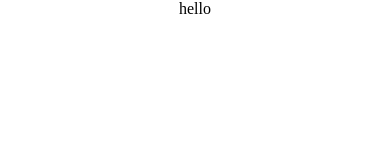
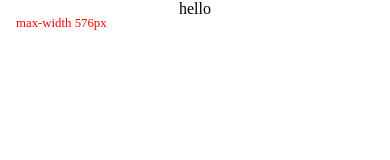
Before and after one commit to pawelztef/five-star-roofing, a React (Create React App) app in the folder five_star_roofing_frontend/: page / in a window 390 px wide. Shown: the top 160 px of the page. Built offline with nearby package versions, Linux system fonts and the light colour scheme; a web font is replaced by a local one.

Commit message:
Responsivnes indicator.

```diff
--- a/five_star_roofing_frontend/src/assets/sass/1-base/_helpers.sass
+++ b/five_star_roofing_frontend/src/assets/sass/1-base/_helpers.sass
@@ -7,7 +7,7 @@
 .empty-space
   height: 6.67rem !important
 
-.responsivnes-indicator
+.pz-responsivnes-indicator
   @extend %responsivnes-indicator
 
 .pz-invisible-xl
--- a/five_star_roofing_frontend/src/assets/sass/main.sass
+++ b/five_star_roofing_frontend/src/assets/sass/main.sass
@@ -4,3 +4,4 @@
 
 .App
   text-align: center
+.pz-responsivnes-indicator
--- a/five_star_roofing_frontend/src/components/App.js
+++ b/five_star_roofing_frontend/src/components/App.js
@@ -4,6 +4,7 @@ import '../assets/sass/main.sass'
 function App() {
   return (
     <div className="App">
+      <div className="pz-responsivnes-indicator"></div>
       hello
     </div>
   )
```
